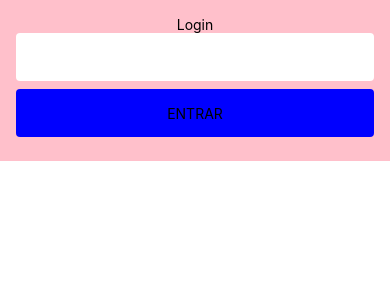
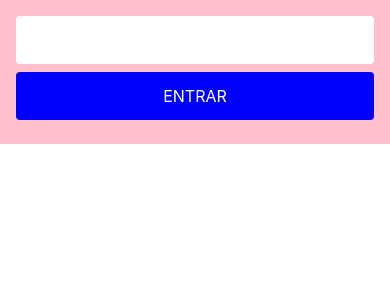
Before and after one commit to VitorLopes02/app-vendas, a React Native app: screen / in a window 390 px wide. Shown: the top 300 px of the page. Built offline with nearby package versions, Linux system fonts and the light colour scheme.

Commit message:
feat: created shared text

```diff
--- a/src/modules/login/screens/Login.tsx
+++ b/src/modules/login/screens/Login.tsx
@@ -1,8 +1,7 @@
-import {Text, View } from "react-native";
+import { View } from "react-native";
 import { ContainerLogin } from "../styles/login.style";
 import Input from "../../../shared/components/input/Input";
 import Button from "../../../shared/components/button/Button";
-
 
 const Login = () => {
 
@@ -13,7 +12,6 @@
     return (
         <View>
             <ContainerLogin>
-                <Text>Login</Text>
                 <Input />
                 <Button title="ENTRAR" margin="8px" onPress={handleOnPress}/>
             </ContainerLogin>
--- a/src/shared/components/button/Button.tsx
+++ b/src/shared/components/button/Button.tsx
@@ -1,5 +1,8 @@
-import { Text, TouchableOpacityProps } from "react-native";
+import { TouchableOpacityProps } from "react-native";
 import { ContainerButton } from "./button.style";
+import Text from "../text/Text";
+import { theme } from "../../themes/themes";
+import { textTypes } from "../text/textTypes";
 
 interface ButtonProps extends TouchableOpacityProps {
     title: string;
@@ -9,7 +12,7 @@
 const Button = ({ title, margin, ...props }: ButtonProps) => {
     return (
         <ContainerButton margin={margin} {...props}>
-            <Text>{title}</Text>
+            <Text color={theme.colors.neutralTheme.white}>{title}</Text>
         </ContainerButton>
     );
 };
--- /dev/null
+++ b/src/shared/components/text/Text.tsx
@@ -0,0 +1,27 @@
+import { TextProps as TextPropsNative} from "react-native/types";
+import { ContainerText } from "./text.style";
+import { textTypes } from "./textTypes";
+import { useMemo } from "react";
+
+interface TextProps extends TextPropsNative {
+    color?: string;
+    type?: string;
+}
+
+const Text = ({ color, type, ...props }: TextProps) => {
+
+    const handleFontSize = useMemo(() => {
+        switch (type) {
+            case textTypes.TITLE:
+                return '32px'
+            default:
+                return '16px';
+        }
+    }, [type]);
+
+    return(
+        <ContainerText fontSize={handleFontSize} color={color}  {...props}/>
+    )
+};
+
+export default Text;
--- /dev/null
+++ b/src/shared/components/text/text.style.ts
@@ -0,0 +1,12 @@
+import styled from "styled-components/native"
+
+interface ContainerTextProps {
+    color?: string;
+    fontSize: string
+}
+
+export const ContainerText = styled.Text<ContainerTextProps>`
+    ${((props: { color: any; }) => props.color ? `color: ${props.color}` : "")};
+
+    font-size: ${(props: { fontSize: any; }) => props.fontSize}
+`;
--- /dev/null
+++ b/src/shared/components/text/textTypes.ts
@@ -0,0 +1,3 @@
+export enum textTypes {
+    TITLE = "TITLE",
+}
--- /dev/null
+++ b/src/shared/themes/colors.ts
@@ -0,0 +1,8 @@
+
+export const grayTheme = {
+    gray80: '#B1BBC2',
+}
+
+export const neutralTheme = {
+    white: '#ffffff',
+}
--- /dev/null
+++ b/src/shared/themes/themes.ts
@@ -0,0 +1,8 @@
+import { grayTheme, neutralTheme } from "./colors";
+
+export const theme = {
+    colors: {
+        grayTheme,
+        neutralTheme,
+    },
+};
```
